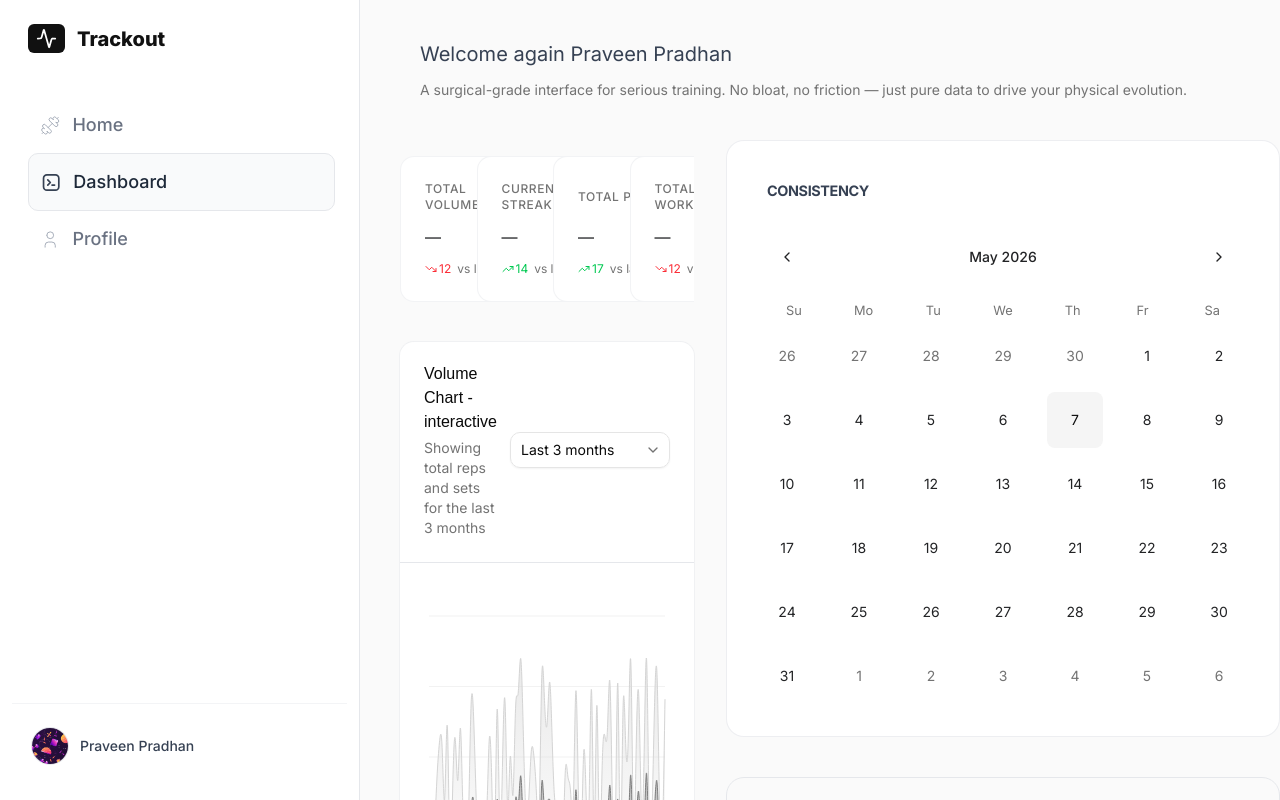
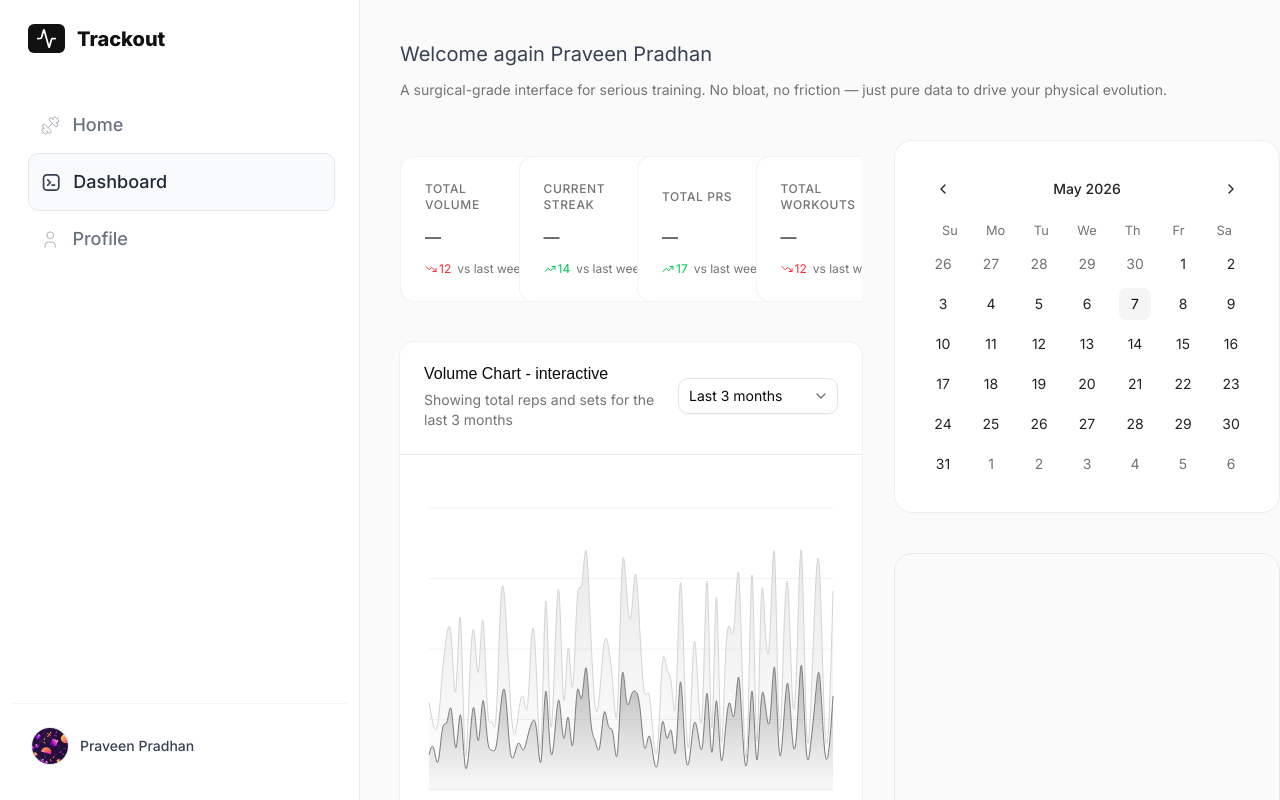
Before and after one commit to prvncodz/trackout, a React (Vite) app in the folder client/: page /dashboard/1 in a window 1280 px wide. Built offline with nearby package versions, Linux system fonts and the light colour scheme; a web font is replaced by a local one.

Commit message:
made the calender responsive+size support

```diff
--- a/client/src/components/ui/Calender.jsx
+++ b/client/src/components/ui/Calender.jsx
@@ -3,18 +3,18 @@ import { Calendar } from "./Cncalendar";
 import { useAuth } from "@/stores/user.store";
 
 const CalenderComponent = ({ className = "", size = "md", ...props }) => {
-    const ActiveDates =[];
+    const ActiveDates = [];
 
     return (
         <div
             className={`border border-line-color/70 flex shrink-0 flex-col items-start justify-center gap-4 rounded-2xl  overflow-hidden bg-white p-5 size-auto shadow-standard  ${className}`}
             {...props}
         >
-            <h2
-                className={`text-mockup-text flex items-center justify-center  text-xl font-bold tracking-tight cursor-default   ${size === "md" ? "text-[0.98rem] mt-3 lg:mt-5 lg:ml-5 font-normal" : size === "lg" ? "text-[1.1rem] mt-3 lg:mt-5 lg:ml-5" : "text-[0.9rem] mt-3 lg:mt-5 lg:ml-5"}`}
-            >
-                CONSISTENCY
-            </h2>
+            {/* <h2 */}
+            {/*     className={`text-mockup-text flex items-center justify-center  text-xl font-bold tracking-tight cursor-default   ${size === "md" ? "text-[0.98rem] mt-3 lg:mt-5 lg:ml-5 font-normal" : size === "lg" ? "text-[1.1rem] mt-3 lg:mt-5 lg:ml-5" : "text-[0.9rem] mt-3 lg:mt-5 lg:ml-5"}`} */}
+            {/* > */}
+            {/*     CONSISTENCY */}
+            {/* </h2> */}
             <div className="flex h-auto w-full items-center justify-center">
                 <Calendar
                     mode="single"
--- a/client/src/components/ui/Cncalendar.jsx
+++ b/client/src/components/ui/Cncalendar.jsx
@@ -24,18 +24,16 @@ function Calendar({
     const defaultClassNames = getDefaultClassNames();
 
     const sizeMap = {
-        lg: "lg:[--cell-size:--spacing(14)]",
-        md: "md:[--cell-size:--spacing(10)]",
-        sm: "[--cell-size:--spacing(8)]",
+        lg: "[--cell-size:--spacing(8)]  md:[--cell-size:--spacing(10)] lg:[--cell-size:--spacing(12)]",
+        md: "[--cell-size:--spacing(6)] md:[--cell-size:--spacing(8)] lg:[--cell-size:--spacing(10)]",
+        sm: "[--cell-size:--spacing(4)] md:[--cell-size:--spacing(6)] lg:[--cell-size:--spacing(8)]",
     }
     return (
         <DayPicker
             showOutsideDays={showOutsideDays}
             className={cn(
                 `group/calendar bg-background p-3 [--cell-radius:var(--radius-md)]  in-data-[slot=card-content]:bg-transparent in-data-[slot=popover-content]:bg-transparent flex flex-col justify-center items-center `,
-                sizeMap.sm,
-                sizeMap.md,
-                sizeMap.lg,
+                sizeMap[size],
                 String.raw`rtl:**:[.rdp-button\_next>svg]:rotate-180`,
                 String.raw`rtl:**:[.rdp-button\_previous>svg]:rotate-180`,
                 className,
--- a/client/src/pages/DashboardPage.jsx
+++ b/client/src/pages/DashboardPage.jsx
@@ -8,7 +8,7 @@ import { IconCampfireFilled, IconChartLine, IconClipboardData, IconFlameFilled }
 const Greetings = () => {
     const fullname = useAuth((s) => s.user.fullname);
     return (
-        <div className="flex flex-col justify-center items-start gap-3 p-10 cursor-default lg:p-0 lg:my-10 lg:justify-start lg:items-start lg:pl-15">
+        <div className="flex flex-col justify-center items-start gap-3 p-10 cursor-default lg:p-0 lg:my-10 lg:justify-start lg:items-start lg:pl-10">
 
             <h1 className="text-xl text-gray-700 text-left ">Welcome again {fullname}</h1>
             <p className="text-neutral-500 text-sm text-left ">A surgical-grade interface for serious training. No bloat, no friction — just pure data to drive your physical evolution.</p>
```
